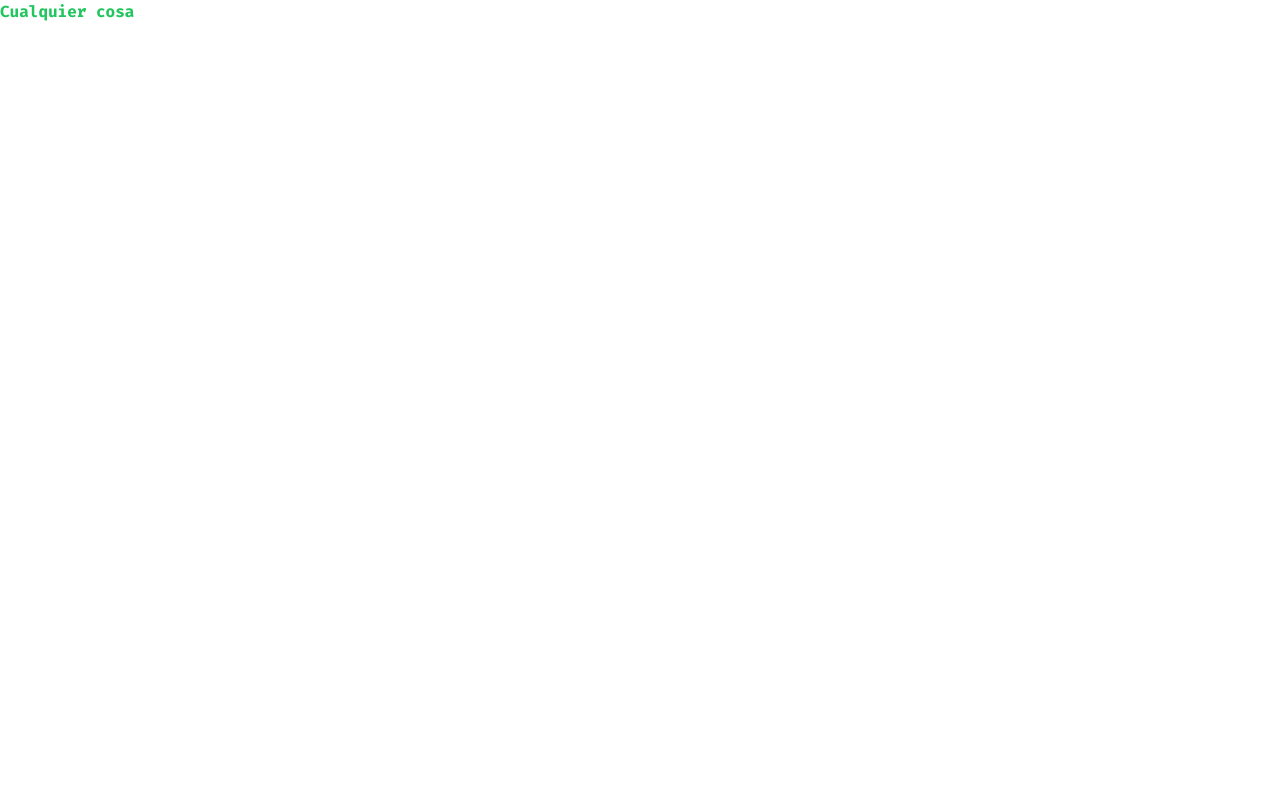
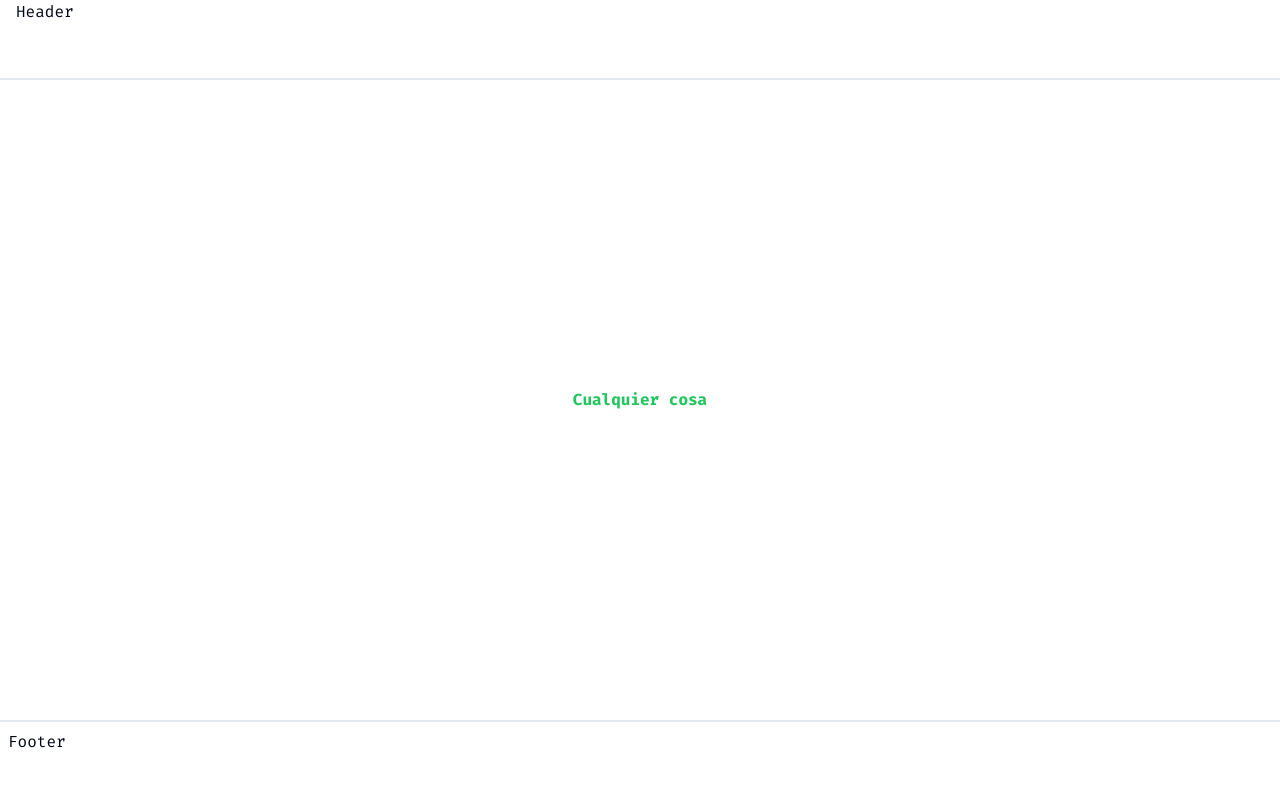
Before and after one commit to satara2358/matema, a Next.js app: page / in a window 1280 px wide. Shown: the top 786 px of the page. Built offline with nearby package versions, Linux system fonts and the light colour scheme.

Commit message:
Footer and Header

```diff
--- /dev/null
+++ b/app/(marketing)/footer.tsx
@@ -0,0 +1,7 @@
+export const Footer = () => {
+  return (
+    <footer className="hidden lg:block h-20 w-full border-t-2 border-slate-200 p-2">
+      Footer
+    </footer>
+   );
+}
--- /dev/null
+++ b/app/(marketing)/header.tsx
@@ -0,0 +1,7 @@
+export const Header = () => {
+  return (
+    <header className="h-20 w-full border-b-2 border-slate-200 px-4">
+      Header
+    </header>
+    );
+}
--- /dev/null
+++ b/app/(marketing)/layout.tsx
@@ -0,0 +1,20 @@
+import { Footer } from "./footer";
+import {Header} from "./header";
+
+type Props = {
+  children: React.ReactNode
+}
+
+const MarkLayout = ({children}: Props) => {
+  return (
+    <div className="min-h-screen flex flex-col">
+      <Header/>
+      <main className="flex-1 flex flex-col items-center justify-center">
+      {children}
+      </main>
+      <Footer/>
+    </div>
+   );
+}
+
+export default MarkLayout;
```
Also changed, not shown: app/(marketing)/page.tsx (renamed from app/page.tsx).
